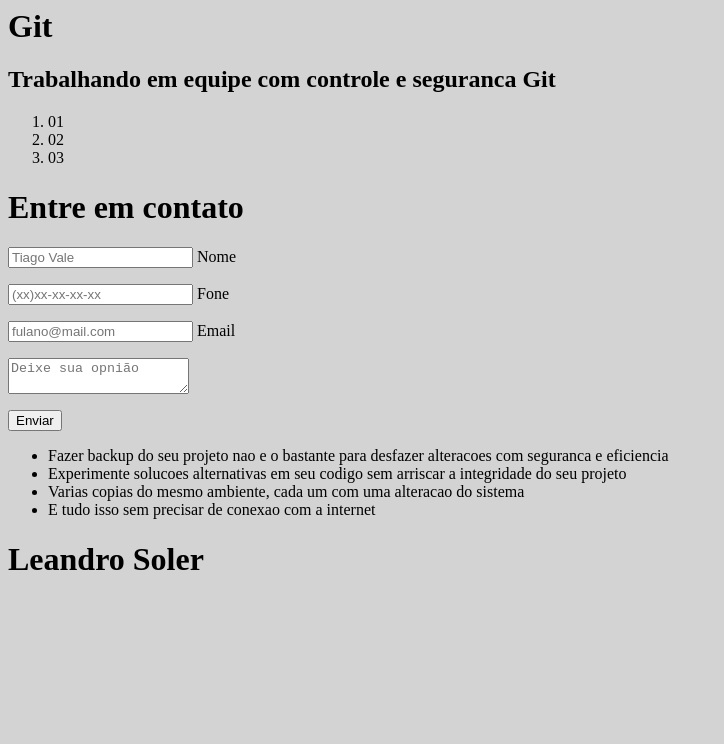
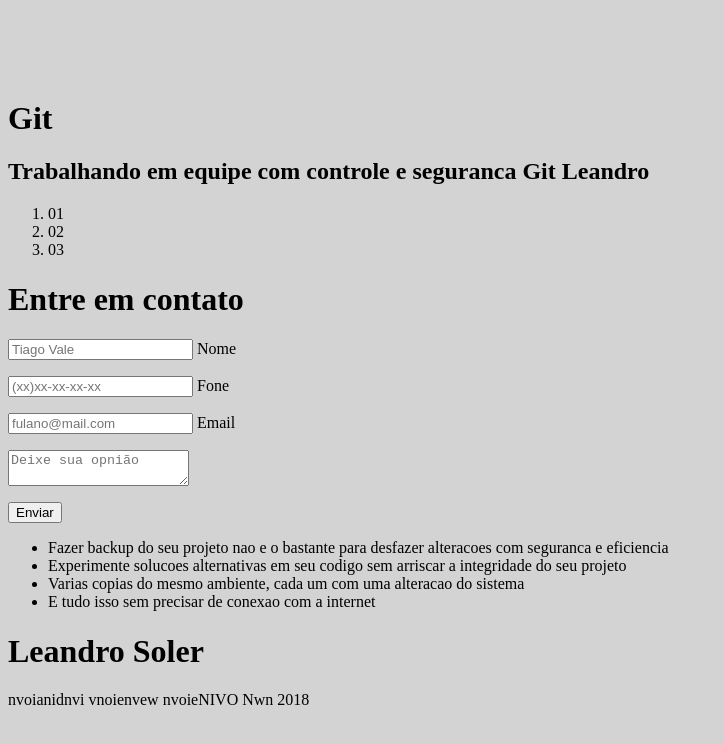
Before and after one commit to leandrosoler/teste-git-alura, a plain HTML site: page index.html in a window 1280 px wide. Shown: the whole page, without its empty margins (0-724 px from the left). Drawn offline with Linux system fonts and the light colour scheme.

Commit message:
novo estilo .css

```diff
--- a/estilo.css
+++ b/estilo.css
@@ -1,3 +1,5 @@
 body{
     background: lightgray;
+    color: black;
+    margin-top: 100px;
 }
--- a/index.html
+++ b/index.html
@@ -8,7 +8,7 @@
 	<body>
 		<header>
 				<h1>Git</h1>
-				<h2>Trabalhando em equipe com controle e seguranca Git</h2>
+				<h2>Trabalhando em equipe com controle e seguranca Git Leandro</h2>
 		</header>
 
 		<section>
@@ -58,6 +58,7 @@
 		</ul>
 		<footer>
 			<h1>Leandro Soler</h1>
+			<p>nvoianidnvi vnoienvew nvoieNIVO Nwn 2018</p>
 		</footer>
 	</body>
 
```
